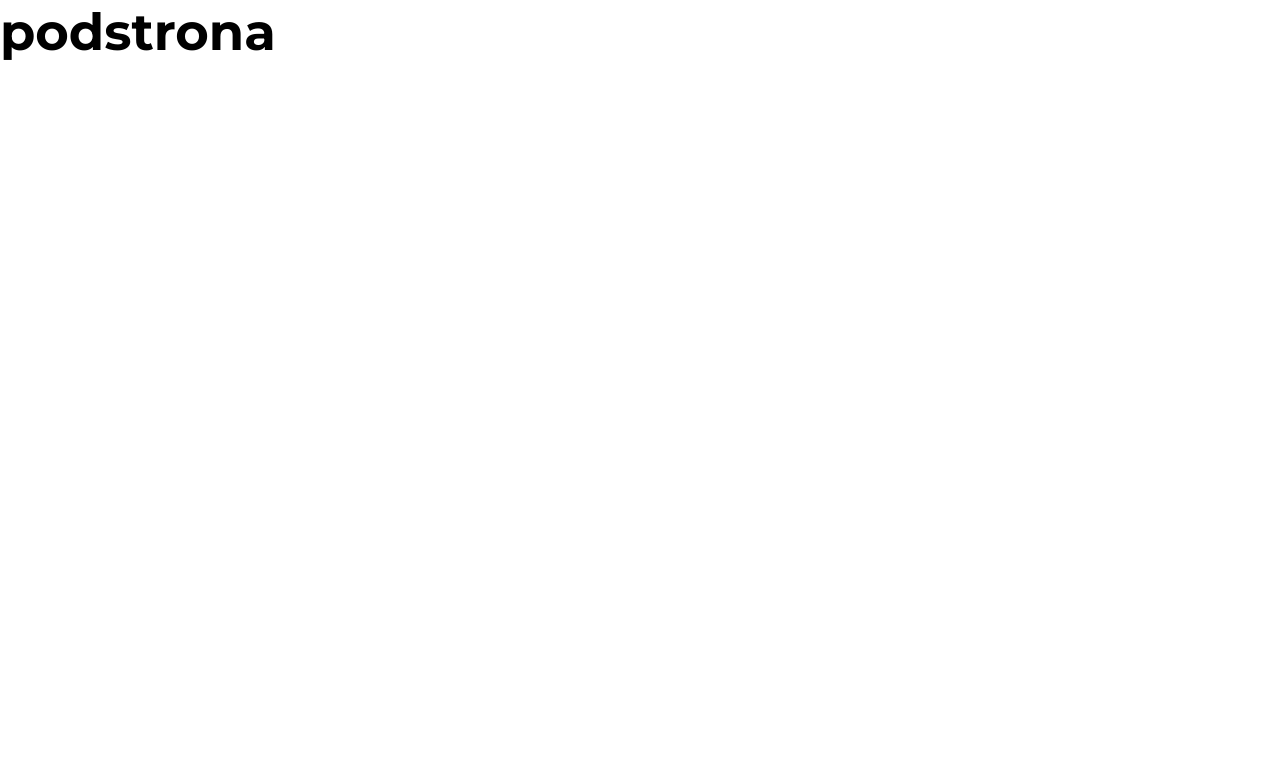
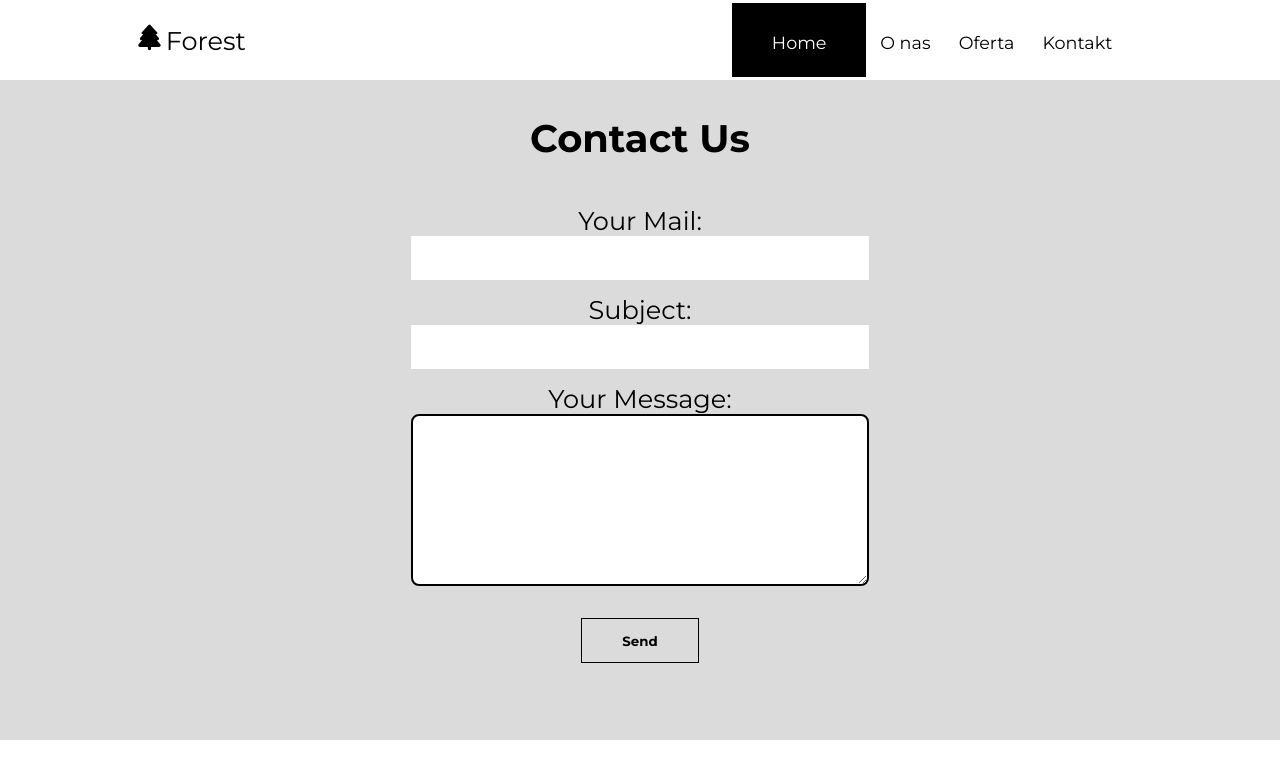
Before and after one commit to MikolajRodak/FirstClient, a website: page kontakt.html in a window 1280 px wide. Drawn offline with Linux system fonts and the light colour scheme.

Commit message:
Finished Forrest Website

```diff
--- a/kontakt.html
+++ b/kontakt.html
@@ -17,7 +17,51 @@
 </head>
 
 <body>
-    <h1>podstrona</h1>
+
+    <nav class="nav">
+    <div class="nav__items">
+        <a href="#" class="nav__item">Home</a>
+        <a href="#aboutus" class="nav__item">O nas</a>
+        <a href="#offers" class="nav__item">Oferty</a>
+        <a href="../kontakt.html" class="nav__item">Kontakt</a>
+
+    </div>
+</nav>
+    <nav class="navdesktop">
+    <div class="navdesktop__logo"><i class="fa fa-solid fa-tree"></i>
+        <p>Forest</p>
+    </div>
+    <ul class="navdesktop__list">
+        <li class="listItem first"><a href="../index.html" style="color: #fff;">Home</a></li>
+        <li class="listItem"><a href="../index.html#aboutus">O nas</a></li>
+        <li class="listItem"><a href="#offers">Oferta</a></li>
+        <li class="listItem"><a href="../kontakt.html">Kontakt</a></li>
+    </ul>
+</nav>
+
+    <section class="contact pageContact section-padding">
+        <div class="wrapper">
+            <h2 class="section-title">contact <span>us</span></h2>
+
+
+            <form class="contact__form">
+                <div class="contact__form-box">
+                    <label for="name">your mail:</label>
+                    <input type="text" id="name">
+                </div>
+                <div class="contact__form-box">
+                    <label for="mail">Subject:</label>
+                    <input type="mail" id="name">
+                </div>
+                <div class="contact__form-box">
+                    <label for="msg">your message:</label>
+                    <textarea id="msg" cols="30" rows="10"></textarea>
+                </div>
+
+                <button type="submit">Send</button>
+            </form>
+        </div>
+    </section>
 </body>
 
 </html>
--- a/src/sass/_colors.scss
+++ b/src/sass/_colors.scss
@@ -1,3 +1,4 @@
+$nav-outline: rgba(255, 255, 255, 0.5);
 $shadow-bg: rgba(0, 0, 0, 0.6);
 $white: #fff;
 $dark-color: #000;
--- a/src/sass/_components.scss
+++ b/src/sass/_components.scss
@@ -116,4 +116,41 @@
 	&__link:hover::before {
 		transform: translateX(0%);
 	}
+
+	button::before,
+	::after {
+		position: absolute;
+		content: '';
+		width: 10%;
+		height: 55%;
+		transition: transform 0.5s;
+		z-index: -1;
+	}
+
+	button::before {
+		left: 0;
+		top: 0;
+		border-left: 2px solid $green;
+		border-top: 2px solid $green;
+	}
+	button::after {
+		bottom: 0;
+		right: 0;
+		border-right: 2px solid $green;
+		border-bottom: 2px solid $green;
+	}
+
+	button:hover {
+		overflow: visible;
+		z-index: 1;
+		cursor: pointer;
+	}
+	button:hover::before {
+		transform: translate(-20%, -20%);
+		z-index: 2;
+	}
+	button:hover::after {
+		transform: translate(20%, 20%);
+		z-index: 2;
+	}
 }
--- a/src/sass/_mid.scss
+++ b/src/sass/_mid.scss
@@ -12,16 +12,16 @@
 		display: none;
 	}
 	.navdesktop {
-		position: sticky;
+		position: fixed;
 		display: flex;
 		width: 100%;
 		height: 10vh;
-		background-color: #fff;
+		background-color: $white;
+		z-index: 100000;
 
 		&__logo {
 			position: absolute;
 			display: flex;
-
 			top: 50%;
 			left: 15%;
 			transform: translate(-50%, -50%);
@@ -45,7 +45,7 @@
 				color: $dark-color;
 			}
 			.first {
-				padding: 3em 1em;
+				padding: 0.85em 1em;
 				background-color: $dark-color;
 			}
 		}
@@ -64,12 +64,11 @@
 		background-position: center;
 	}
 
-	.contact{
-		&__boxes{
+	.contact {
+		&__boxes {
 			display: flex;
-
 		}
-		&__box{
+		&__box {
 			padding-right: 3em;
 		}
 	}
--- a/src/sass/main.scss
+++ b/src/sass/main.scss
@@ -20,7 +20,7 @@ html {
 
 	&:focus {
 		outline: none;
-		border: 1px solid rgba(255, 255, 255, 0.5);
+		border: 1px solid $nav-outline;
 		border-radius: 8px;
 	}
 
@@ -58,15 +58,15 @@ html {
 
 .nav {
 	position: fixed;
-	top: 0;
 	display: flex;
 	justify-content: center;
 	align-items: center;
 	flex-direction: column;
+	top: 0;
 	height: 100vh;
 	width: 100%;
-	background-color: #fff;
 	transform: translateX(100%);
+	background-color: $white;
 	transition: 0.5s cubic-bezier(0.65, 0.05, 0.36, 1);
 	z-index: 100;
 
@@ -238,6 +238,7 @@ html {
 			font-size: 1.3rem;
 		}
 		button {
+			position: relative;
 			width: 70%;
 			margin-top: 1em;
 			padding: 1em 2em;
@@ -247,6 +248,7 @@ html {
 			-webkit-box-shadow: 3px 9px 25px -8px rgba(66, 68, 90, 1);
 			-moz-box-shadow: 3px 9px 25px -8px rgba(66, 68, 90, 1);
 			box-shadow: 3px 9px 25px -8px rgba(66, 68, 90, 1);
+			overflow: hidden;
 		}
 		li {
 			padding: 0.15em 0;
@@ -315,3 +317,51 @@ html {
 		}
 	}
 }
+
+.pageContact {
+	position: relative;
+	text-transform: capitalize;
+	.wrapper {
+		text-align: center;
+	}
+	h2 {
+		position: absolute;
+		text-align: center;
+		top: 3em;
+	}
+	.contact {
+		background-color: $green;
+		&__form {
+			padding-top: 5em;
+			input {
+				margin-bottom: 1em;
+				padding: 1em;
+				width: 100%;
+				background-color: $white;
+				border: 1px solid transparent;
+			}
+
+			textarea {
+				width: 100%;
+				border: 2px solid $dark-color;
+				border-radius: 8px;
+				padding: 0.3em;
+			}
+			button {
+				margin-top: 2em;
+				padding: 1em 3em;
+				border: 1px solid$dark-color;
+				background: none;
+				font-weight: bold;
+				cursor: pointer;
+				color: $dark-color;
+				transition: background-color 0.3s;
+
+				&:hover {
+					color: $white;
+					background-color: $green;
+				}
+			}
+		}
+	}
+}
```
Also changed, not shown: index.html (+5 -5 lines), dist/css/main.mim.css, 4 other files.
